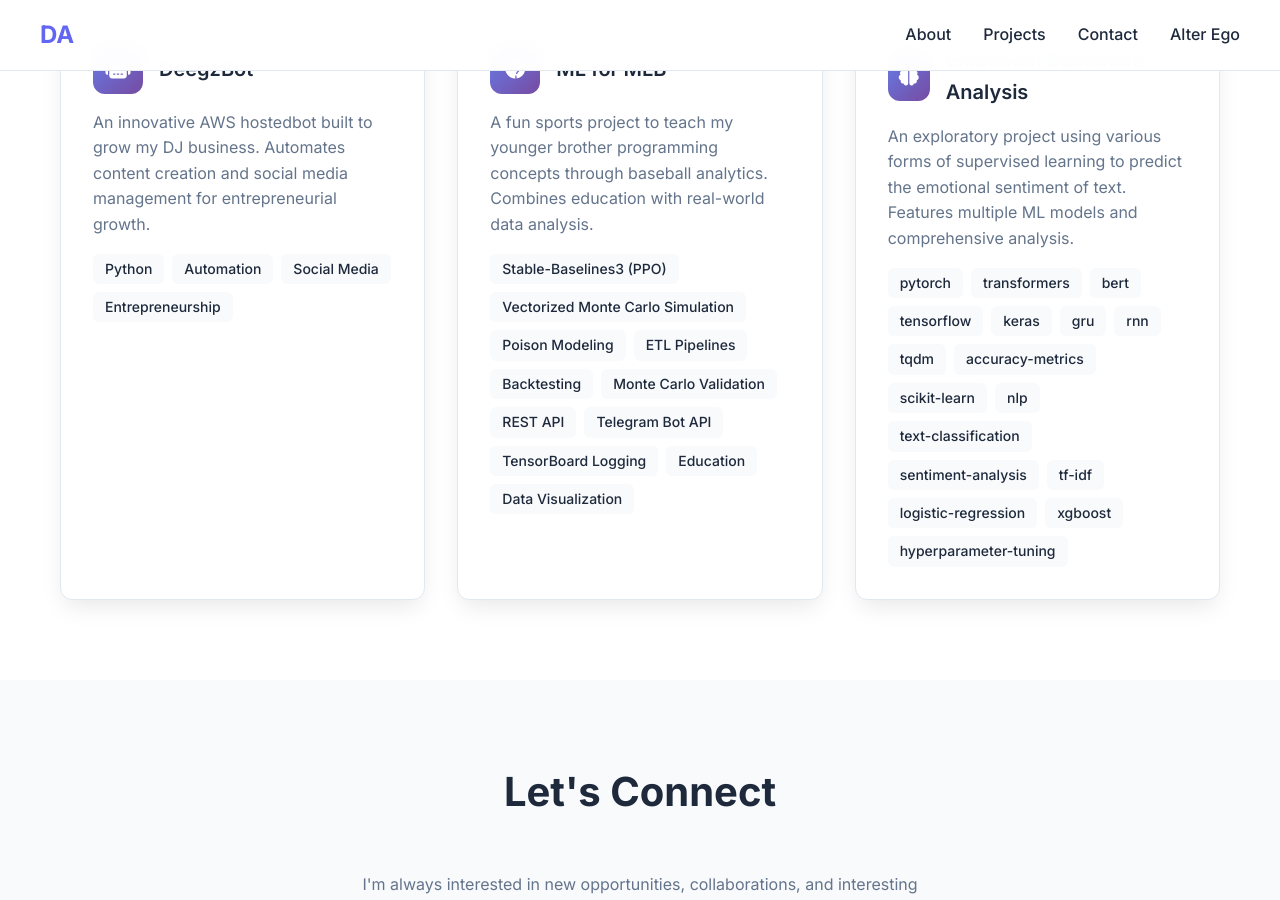
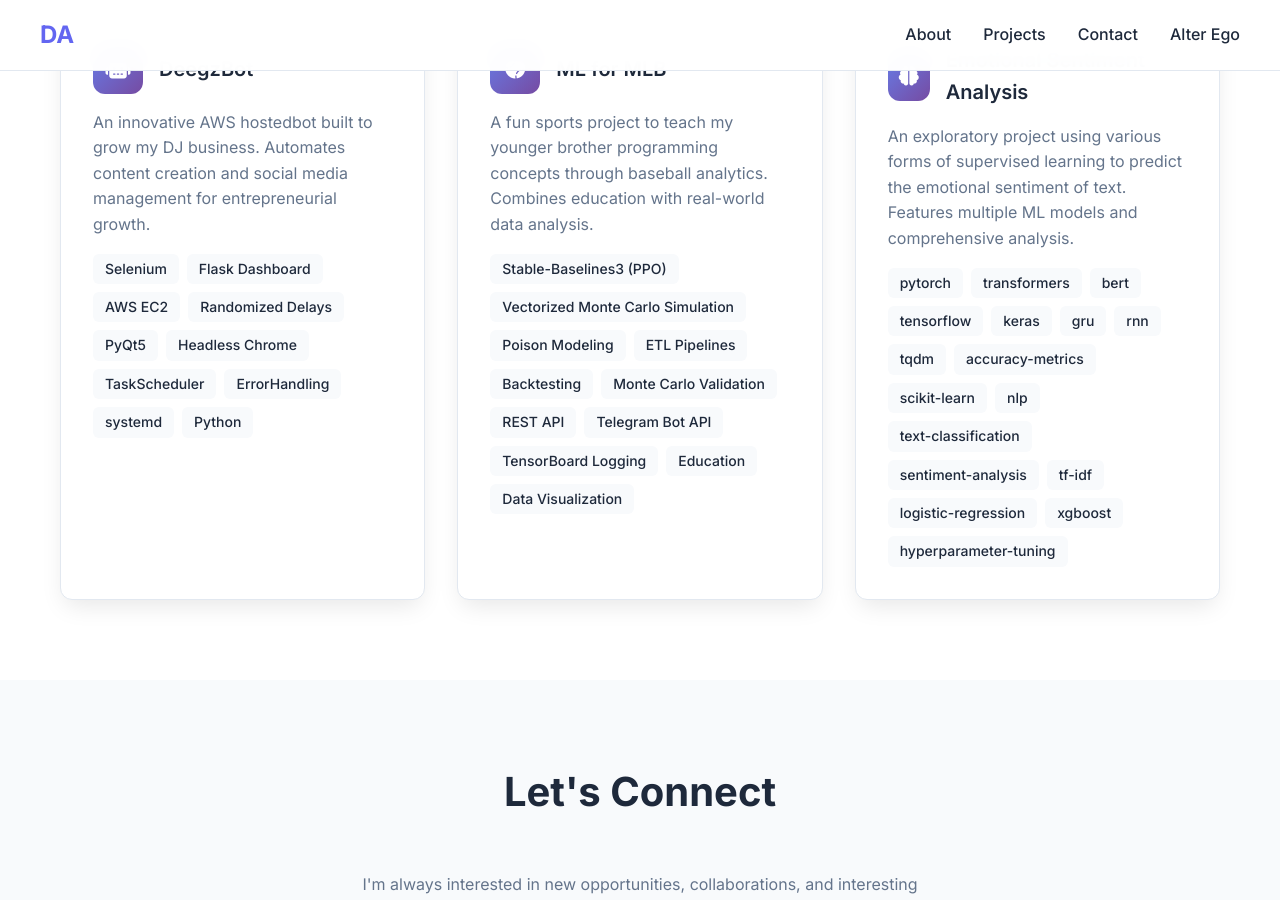
Before and after one commit to insdaguirre/insdaguirre.github.io, a Jekyll site: the page built from index.html, in a window 1280 px wide and 900 px high, scrolled down 2362 px. Built offline with Jekyll 4.4.1, drawn with Linux system fonts in a browser that asks for light colours.

Commit message:
Update DeegzBot tech tags with detailed technical stack

```diff
--- a/index.html
+++ b/index.html
@@ -153,10 +153,16 @@ description: Senior at Cornell University studying Data Science and Physics. Pas
                 </div>
                 <p class="project-description">An innovative AWS hostedbot built to grow my DJ business. Automates content creation and social media management for entrepreneurial growth.</p>
                 <div class="project-tech">
+                    <span class="tech-tag">Selenium</span>
+                    <span class="tech-tag">Flask Dashboard</span>
+                    <span class="tech-tag">AWS EC2</span>
+                    <span class="tech-tag">Randomized Delays</span>
+                    <span class="tech-tag">PyQt5</span>
+                    <span class="tech-tag">Headless Chrome</span>
+                    <span class="tech-tag">TaskScheduler</span>
+                    <span class="tech-tag">ErrorHandling</span>
+                    <span class="tech-tag">systemd</span>
                     <span class="tech-tag">Python</span>
-                    <span class="tech-tag">Automation</span>
-                    <span class="tech-tag">Social Media</span>
-                    <span class="tech-tag">Entrepreneurship</span>
                 </div>
             </a>
 
```
